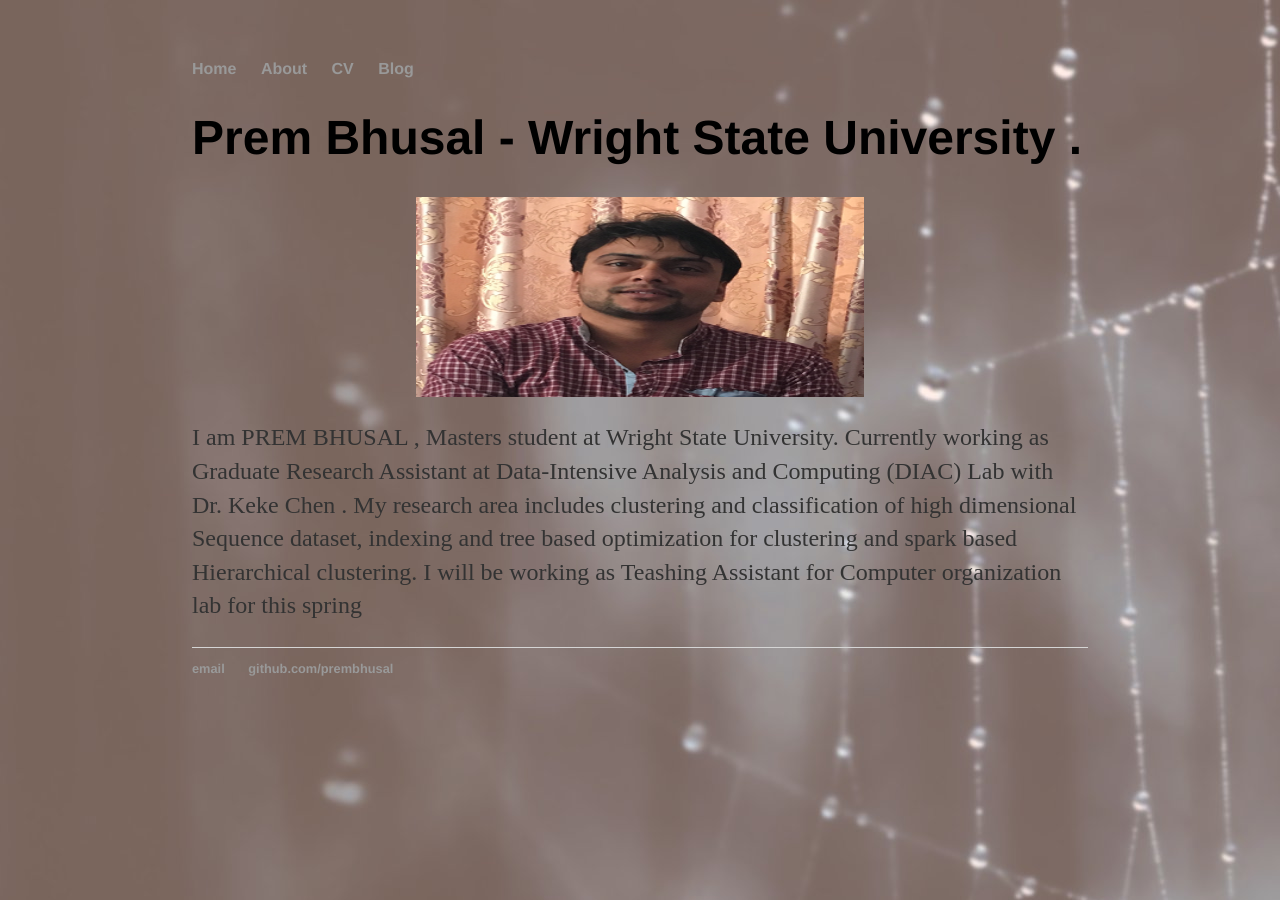
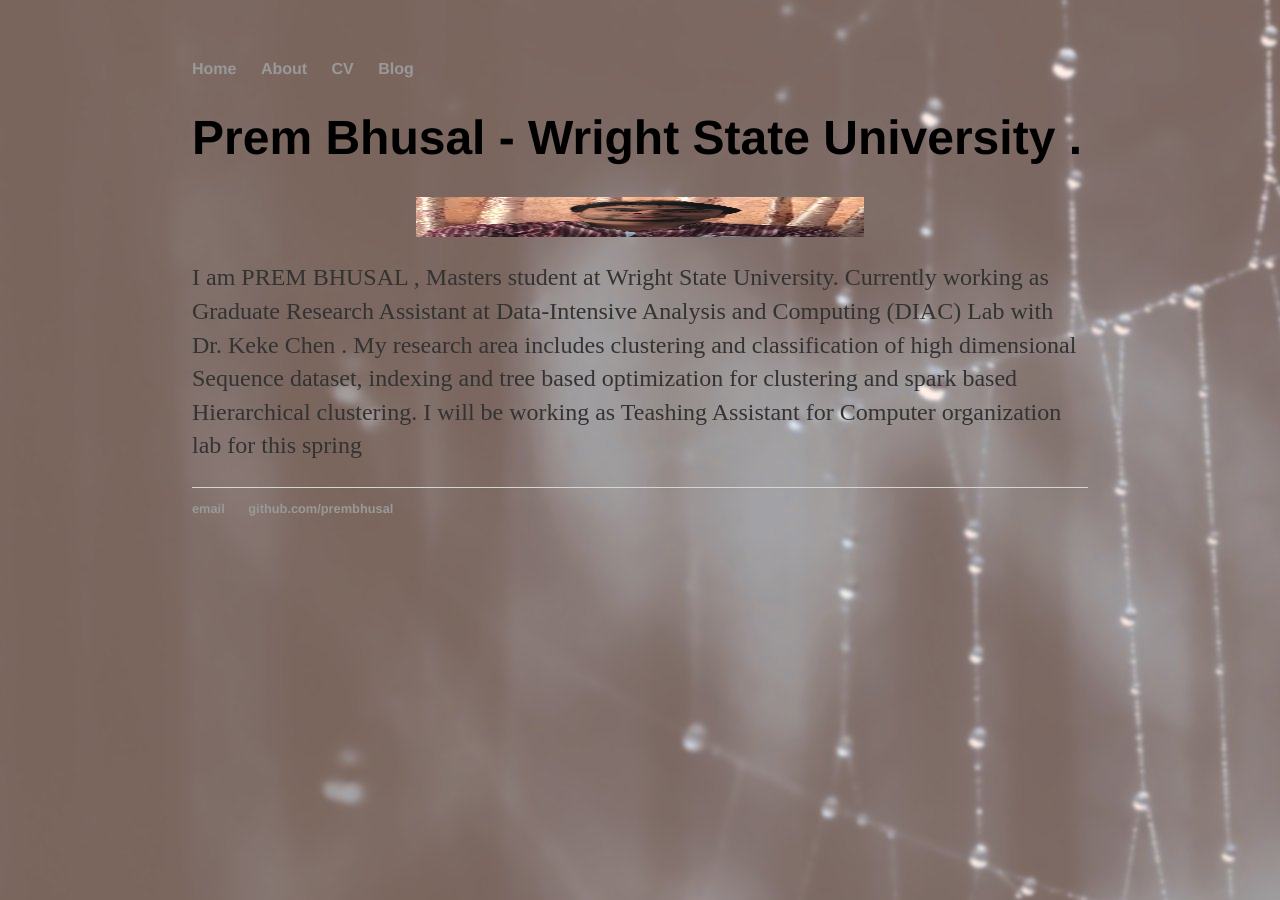
Before and after one commit to prembhusal/prembhusalWebsite, a Jekyll site: the page built from index.html, in a window 1280 px wide. Built offline with Jekyll 4.4.1, drawn with Linux system fonts in a browser that asks for light colours.

Commit message:
Update index.html

```diff
--- a/index.html
+++ b/index.html
@@ -4,7 +4,7 @@ title: prembhusal
 ---
 <div class="blurb">
 	<h1>Prem Bhusal - Wright State University .</h1>
-	<img src="/img/prem2.jpg" alt="HTML5 Icon" class ="center" width="200" height="200">
+	<img src="/img/prem2.jpg" alt="HTML5 Icon" class ="center" width="200" height="40">
 	<p>I am PREM BHUSAL , Masters student at  Wright State University. Currently  working as Graduate Research Assistant at
 	Data-Intensive Analysis and Computing (DIAC) Lab with Dr. Keke Chen . My research area includes clustering
 	and classification of high dimensional Sequence dataset, indexing and tree based optimization for clustering and spark based
```
